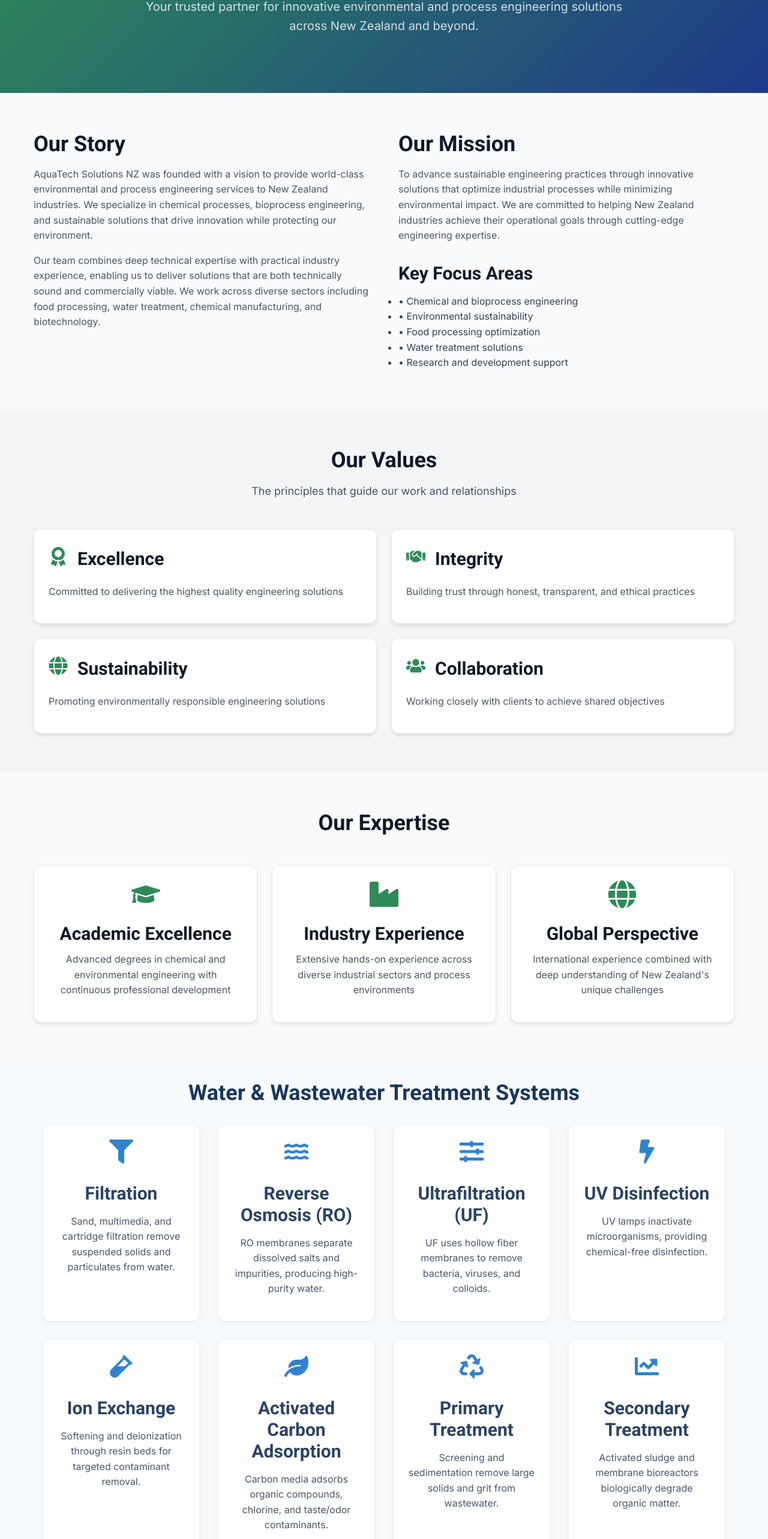
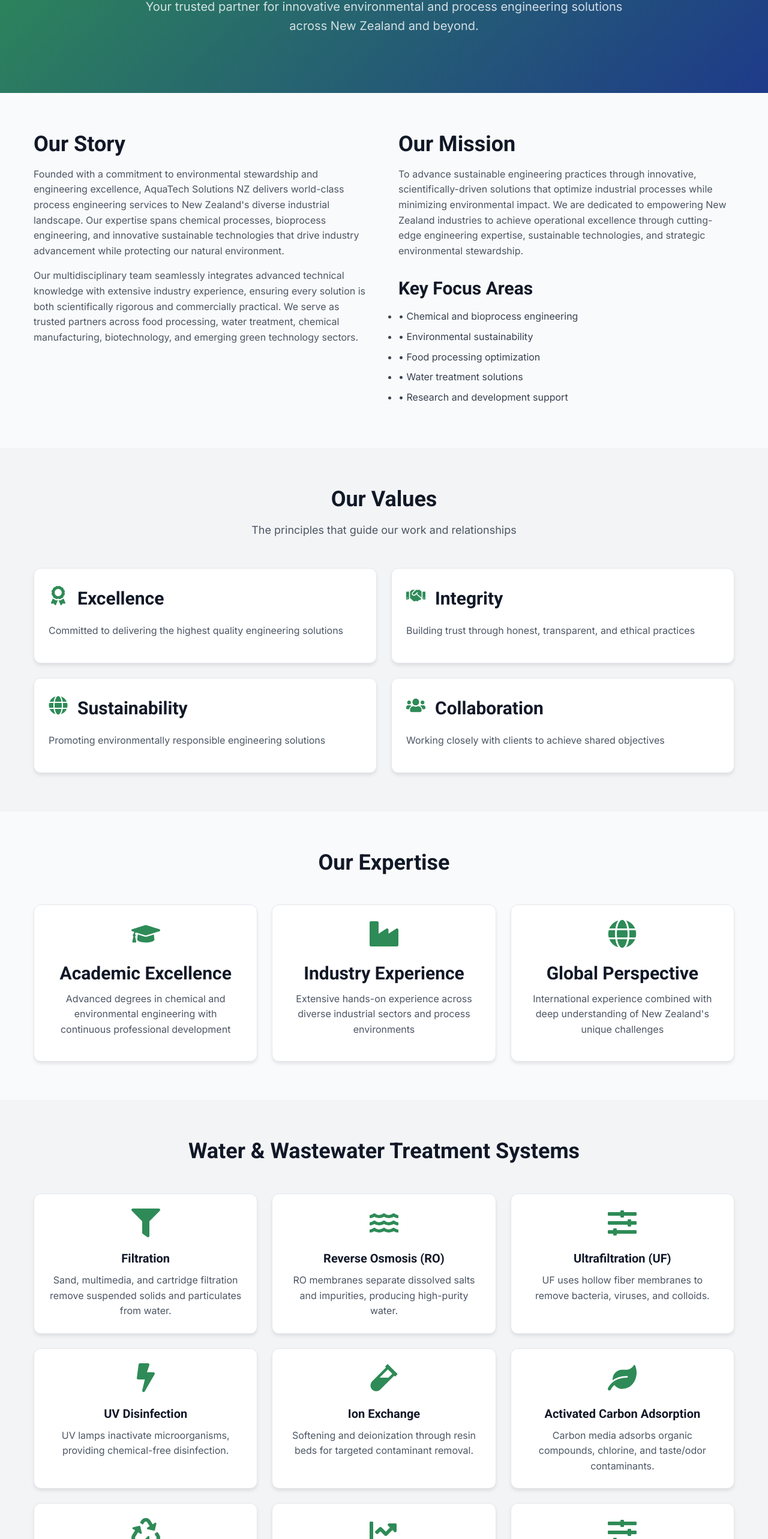
Before and after one commit to Rezaaaaaaaaaaaaaaaa/my-website, a React (Create React App) app: page /about in a window 1280 px wide. Shown: the part 232-2798 px from the top of the page at 60% size. Built offline with nearby package versions, Linux system fonts and the light colour scheme.

Commit message:
Start website and push latest changes

```diff
--- a/src/components/Footer.js
+++ b/src/components/Footer.js
@@ -1,4 +1,5 @@
 import React from 'react';
+import { Link } from 'react-router-dom';
 import { FaEnvelope, FaMapMarkerAlt, FaLinkedin } from 'react-icons/fa';
 
 const Footer = () => {
@@ -15,11 +16,11 @@
 
           <div>
             <h4>Services</h4>
-            <a href="/services" className="footer-link">Chemical Process Engineering</a>
-            <a href="/services" className="footer-link">Bioprocess Engineering</a>
-            <a href="/services" className="footer-link">Environmental Consulting</a>
-            <a href="/services" className="footer-link">Process Optimization</a>
-            <a href="/services" className="footer-link">Sustainability Solutions</a>
+            <Link to="/services" className="footer-link">Chemical Process Engineering</Link>
+            <Link to="/services" className="footer-link">Bioprocess Engineering</Link>
+            <Link to="/services" className="footer-link">Environmental Consulting</Link>
+            <Link to="/services" className="footer-link">Process Optimization</Link>
+            <Link to="/services" className="footer-link">Sustainability Solutions</Link>
           </div>
 
           <div>
@@ -40,11 +41,11 @@
 
           <div>
             <h4>Industries</h4>
-            <a href="/services" className="footer-link">Food & Beverage</a>
-            <a href="/services" className="footer-link">Water Treatment</a>
-            <a href="/services" className="footer-link">Chemical Manufacturing</a>
-            <a href="/services" className="footer-link">Agricultural Technology</a>
-            <a href="/services" className="footer-link">Research & Development</a>
+            <Link to="/services" className="footer-link">Food & Beverage</Link>
+            <Link to="/services" className="footer-link">Water Treatment</Link>
+            <Link to="/services" className="footer-link">Chemical Manufacturing</Link>
+            <Link to="/services" className="footer-link">Agricultural Technology</Link>
+            <Link to="/services" className="footer-link">Research & Development</Link>
           </div>
         </div>
 
--- a/src/components/TechnicalProcesses.css
+++ b/src/components/TechnicalProcesses.css
@@ -1,47 +1,71 @@
 .technical-processes {
-    padding: 2rem 1rem;
-    background: #f7fafc;
+    padding: var(--space-16) 0;
+    background: var(--gray-100);
+}
+
+.technical-processes .container {
+    max-width: 1200px;
+    margin: 0 auto;
+    padding: 0 var(--space-4);
 }
 
 .technical-processes h2 {
     text-align: center;
-    margin-bottom: 2rem;
-    color: #1a365d;
+    margin-bottom: var(--space-12);
+    color: var(--gray-900);
+    font-family: var(--font-secondary);
+    font-size: 2.25rem;
+    font-weight: 700;
 }
 
 .process-list {
-    display: flex;
-    flex-wrap: wrap;
-    gap: 2rem;
-    justify-content: center;
+    display: grid;
+    grid-template-columns: repeat(auto-fit, minmax(280px, 1fr));
+    gap: var(--space-6);
 }
 
 .process-card {
-    background: #fff;
-    border-radius: 12px;
-    box-shadow: 0 2px 8px rgba(0, 0, 0, 0.07);
-    padding: 1.5rem;
-    width: 260px;
+    background: var(--white);
+    border-radius: var(--radius-lg);
+    box-shadow: var(--shadow-md);
+    padding: var(--space-6);
     text-align: center;
-    transition: box-shadow 0.2s;
+    transition: var(--transition);
+    border: 1px solid var(--gray-200);
 }
 
 .process-card:hover {
-    box-shadow: 0 4px 16px rgba(26, 54, 93, 0.15);
+    transform: translateY(-4px);
+    box-shadow: var(--shadow-xl);
 }
 
 .process-icon {
-    font-size: 2.5rem;
-    color: #3182ce;
-    margin-bottom: 1rem;
+    font-size: 3rem;
+    color: var(--primary-green);
+    margin-bottom: var(--space-4);
 }
 
 .process-card h3 {
-    margin: 0.5rem 0 1rem 0;
-    color: #2a4365;
+    margin: 0 0 var(--space-3) 0;
+    color: var(--gray-900);
+    font-family: var(--font-secondary);
+    font-size: 1.25rem;
+    font-weight: 600;
 }
 
 .process-card p {
-    color: #4a5568;
+    color: var(--gray-600);
     font-size: 1rem;
+    line-height: 1.6;
+    margin: 0;
 }
+
+@media (max-width: 768px) {
+    .process-list {
+        grid-template-columns: 1fr;
+    }
+
+    .technical-processes {
+        padding: var(--space-12) 0;
+    }
+}
--- a/src/components/TechnicalProcesses.js
+++ b/src/components/TechnicalProcesses.js
@@ -57,6 +57,7 @@
 
 const TechnicalProcesses = () => (
     <section className="technical-processes">
+        <div className="container">
             <h2>Water & Wastewater Treatment Systems</h2>
             <div className="process-list">
                 {processes.map((proc, idx) => (
@@ -67,6 +68,7 @@
                     </div>
                 ))}
             </div>
+        </div>
     </section>
 );
 
--- a/src/pages/AboutPage.js
+++ b/src/pages/AboutPage.js
@@ -54,26 +54,28 @@
             <div>
               <h2>Our Story</h2>
               <p>
-                AquaTech Solutions NZ was founded with a vision to provide world-class
-                environmental and process engineering services to New Zealand industries.
-                We specialize in chemical processes, bioprocess engineering, and sustainable
-                solutions that drive innovation while protecting our environment.
+                Founded with a commitment to environmental stewardship and engineering excellence,
+                AquaTech Solutions NZ delivers world-class process engineering services to
+                New Zealand's diverse industrial landscape. Our expertise spans chemical processes,
+                bioprocess engineering, and innovative sustainable technologies that drive industry
+                advancement while protecting our natural environment.
               </p>
               <p>
-                Our team combines deep technical expertise with practical industry experience,
-                enabling us to deliver solutions that are both technically sound and
-                commercially viable. We work across diverse sectors including food processing,
-                water treatment, chemical manufacturing, and biotechnology.
+                Our multidisciplinary team seamlessly integrates advanced technical knowledge
+                with extensive industry experience, ensuring every solution is both scientifically
+                rigorous and commercially practical. We serve as trusted partners across food processing,
+                water treatment, chemical manufacturing, biotechnology, and emerging green technology sectors.
               </p>
             </div>
 
             <div>
               <h2>Our Mission</h2>
               <p>
-                To advance sustainable engineering practices through innovative solutions
-                that optimize industrial processes while minimizing environmental impact.
-                We are committed to helping New Zealand industries achieve their operational
-                goals through cutting-edge engineering expertise.
+                To advance sustainable engineering practices through innovative, scientifically-driven
+                solutions that optimize industrial processes while minimizing environmental impact.
+                We are dedicated to empowering New Zealand industries to achieve operational excellence
+                through cutting-edge engineering expertise, sustainable technologies, and strategic
+                environmental stewardship.
               </p>
 
               <div className="mt-8">
--- a/src/pages/HomePage.js
+++ b/src/pages/HomePage.js
@@ -57,8 +57,9 @@
             <h1>AquaTech Solutions NZ</h1>
             <p className="subtitle">Environmental Engineering Excellence</p>
             <p className="description">
-              Leading New Zealand consultancy specializing in chemical processes,
-              bioprocess engineering, and sustainable solutions for industry and research.
+              New Zealand's premier environmental engineering consultancy, delivering innovative
+              chemical process solutions, bioprocess engineering, and sustainable technologies
+              for industry and research applications.
             </p>
             <div className="flex justify-center gap-4 mt-8">
               <Link to="/services" className="btn btn-primary">
--- a/src/styles/index.css
+++ b/src/styles/index.css
@@ -139,6 +139,10 @@
   margin: 0;
 }
 
+.nav-menu.nav-menu-open {
+  display: flex;
+}
+
 .nav-link {
   color: var(--gray-600);
   text-decoration: none;
@@ -161,6 +165,14 @@
   font-size: 1.5rem;
   color: var(--gray-600);
   cursor: pointer;
+  padding: var(--space-2);
+  border-radius: var(--radius);
+  transition: var(--transition);
+}
+
+.mobile-menu-btn:hover {
+  background-color: var(--gray-100);
+  color: var(--primary-green);
 }
 
 /* Hero Section */
@@ -222,15 +234,27 @@
   border: none;
   cursor: pointer;
   font-family: inherit;
+  font-size: 1rem;
+  line-height: 1.5;
+  position: relative;
+  overflow: hidden;
+}
+
+.btn:disabled {
+  opacity: 0.6;
+  cursor: not-allowed;
+  transform: none !important;
 }
 
 .btn-primary {
   background-color: var(--primary-green);
   color: var(--white);
+  border: 2px solid var(--primary-green);
 }
 
-.btn-primary:hover {
+.btn-primary:hover:not(:disabled) {
   background-color: var(--accent-teal);
+  border-color: var(--accent-teal);
   transform: translateY(-2px);
   box-shadow: var(--shadow-lg);
 }
@@ -241,9 +265,16 @@
   border: 2px solid var(--primary-green);
 }
 
-.btn-secondary:hover {
+.btn-secondary:hover:not(:disabled) {
   background-color: var(--primary-green);
   color: var(--white);
+  transform: translateY(-1px);
+  box-shadow: var(--shadow-md);
+}
+
+.btn-lg {
+  padding: var(--space-4) var(--space-8);
+  font-size: 1.125rem;
 }
 
 /* Sections */
@@ -308,6 +339,7 @@
 .grid-cols-1 { grid-template-columns: repeat(1, 1fr); }
 .grid-cols-2 { grid-template-columns: repeat(2, 1fr); }
 .grid-cols-3 { grid-template-columns: repeat(3, 1fr); }
+.grid-cols-4 { grid-template-columns: repeat(4, 1fr); }
 
 .grid-auto {
   grid-template-columns: repeat(auto-fit, minmax(300px, 1fr));
@@ -387,6 +419,16 @@
 .text-left { text-align: left; }
 .text-right { text-align: right; }
 
+.text-sm { font-size: 0.875rem; }
+.text-lg { font-size: 1.125rem; }
+.text-xl { font-size: 1.25rem; }
+.text-2xl { font-size: 1.5rem; }
+
+.font-medium { font-weight: 500; }
+.font-semibold { font-weight: 600; }
+.font-bold { font-weight: 700; }
+
+.mb-2 { margin-bottom: var(--space-2); }
 .mb-4 { margin-bottom: var(--space-4); }
 .mb-6 { margin-bottom: var(--space-6); }
 .mb-8 { margin-bottom: var(--space-8); }
@@ -399,6 +441,8 @@
 .items-center { align-items: center; }
 .justify-center { justify-content: center; }
 .justify-between { justify-content: space-between; }
+.gap-2 { gap: var(--space-2); }
+.gap-3 { gap: var(--space-3); }
 .gap-4 { gap: var(--space-4); }
 
 /* Animations */
@@ -425,6 +469,30 @@
 
   .nav-menu {
     display: none;
+    position: absolute;
+    top: 100%;
+    left: 0;
+    right: 0;
+    background: var(--white);
+    box-shadow: var(--shadow-lg);
+    flex-direction: column;
+    padding: var(--space-4);
+    gap: 0;
+  }
+
+  .nav-menu.nav-menu-open {
+    display: flex;
+  }
+
+  .nav-menu li {
+    width: 100%;
+  }
+
+  .nav-link {
+    display: block;
+    width: 100%;
+    padding: var(--space-4);
+    border-radius: var(--radius);
   }
 
   .hero h1 {
@@ -436,7 +504,8 @@
   }
 
   .grid-cols-2,
-  .grid-cols-3 {
+  .grid-cols-3,
+  .grid-cols-4 {
     grid-template-columns: 1fr;
   }
 
@@ -468,7 +537,7 @@
   }
 }
 
-/* Success Message */
+/* Status Messages */
 .success-message {
   background: #d1fae5;
   border: 1px solid #10b981;
@@ -477,6 +546,11 @@
   border-radius: var(--radius);
   margin-top: var(--space-4);
   text-align: center;
+  display: flex;
+  align-items: center;
+  justify-content: center;
+  gap: var(--space-2);
+  font-weight: 500;
 }
 
 .error-message {
@@ -487,4 +561,29 @@
   border-radius: var(--radius);
   margin-top: var(--space-4);
   text-align: center;
+  display: flex;
+  align-items: center;
+  justify-content: center;
+  gap: var(--space-2);
+  font-weight: 500;
 }
+
+/* Professional enhancements */
+.card ul {
+  list-style: none;
+  padding: 0;
+}
+
+.card ul li {
+  padding: var(--space-1) 0;
+}
+
+/* Ensure proper link styling */
+a {
+  transition: var(--transition);
+}
+
+/* Smooth scrolling for better UX */
+html {
+  scroll-behavior: smooth;
+}
```
Also changed, not shown: src/pages/ContactPage.js (+6 -4 lines). Lines whose indentation alone changed are shown as unchanged.
